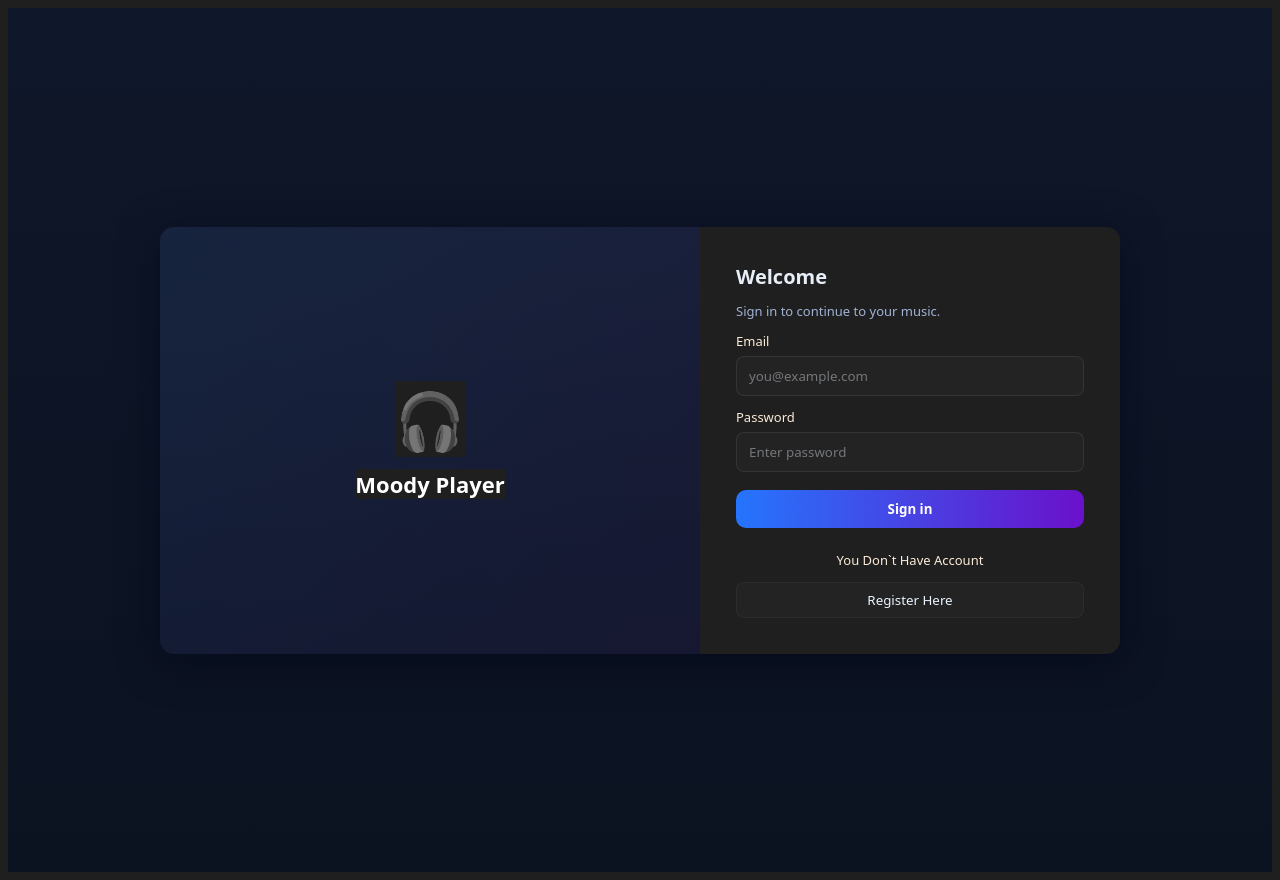
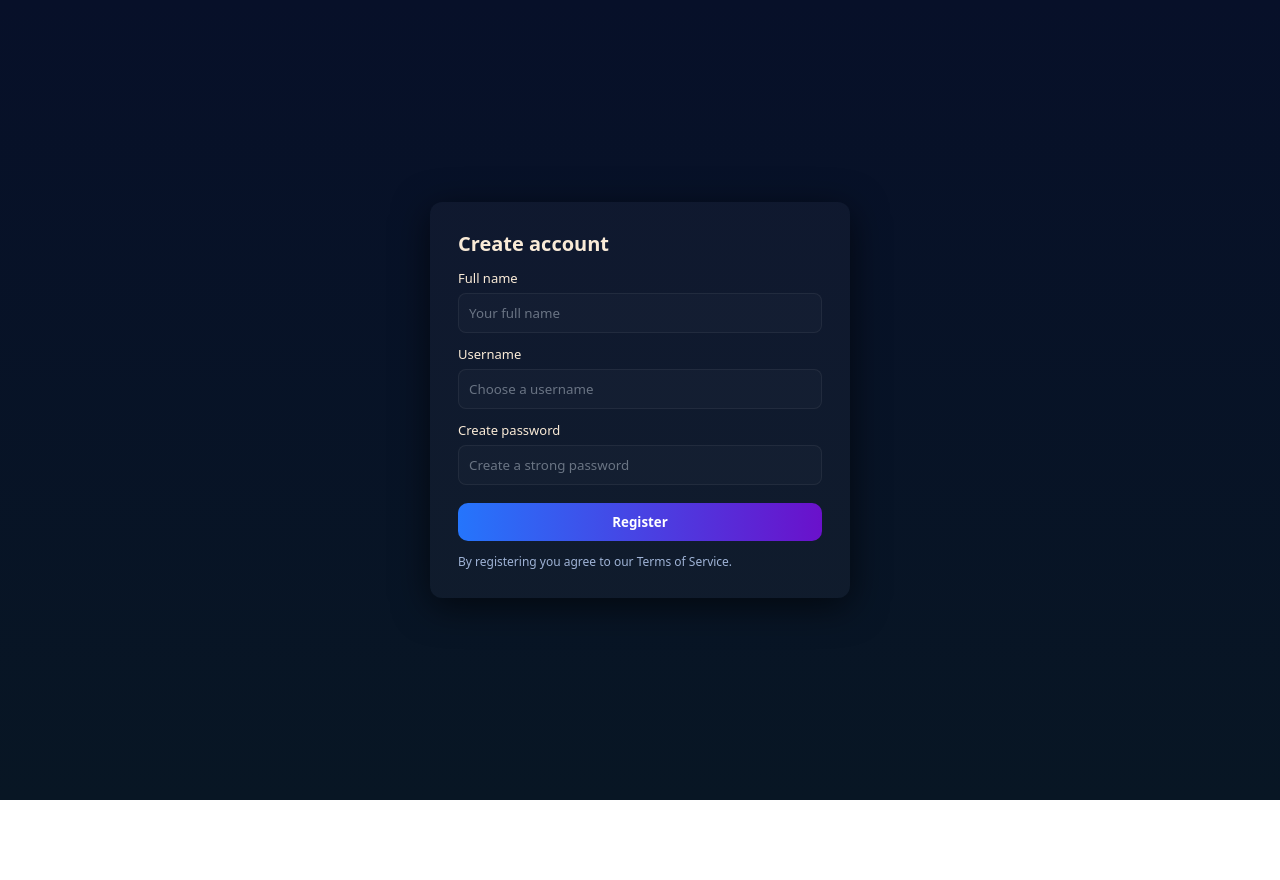
Before and after one commit to Gauravmoghe0709/Moody-Player, a React (Vite) app in the folder Frontend/: page /Register in a window 1280 px wide. After the commit the page ends 800 px from the top, so only its background shows below. Built offline with nearby package versions, Linux system fonts and the light colour scheme.

Commit message:
feat: Implement user registration and update authentication model

```diff
--- a/Frontend/src/App.css
+++ b/Frontend/src/App.css
@@ -1,6 +1,9 @@
 *{
-    background-color:rgb(32, 31, 31);
+    box-sizing: border-box;
+    padding: 0;
+    margin: 0;
     color: antiquewhite;
+    overflow: hidden;
 
     font-family: system-ui, -apple-system, BlinkMacSystemFont, 'Segoe UI', Roboto, Oxygen, Ubuntu, Cantarell, 'Open Sans', 'Helvetica Neue', sans-serif;
 }
--- a/Frontend/src/App.jsx
+++ b/Frontend/src/App.jsx
@@ -1,6 +1,7 @@
 import { useState } from 'react'
 import './App.css'
 import Login from './pages/Login'
+import FaceRouter from './Router/FaceRouter'
 
 
 
@@ -13,7 +14,8 @@ function App() {
   return (
     <>
 
-    <Login></Login>
+
+    <FaceRouter></FaceRouter>
 
 
     </>
--- a/Frontend/src/Router/FaceRouter.jsx
+++ b/Frontend/src/Router/FaceRouter.jsx
@@ -1,11 +1,13 @@
 import { Routes, Route } from "react-router-dom"
-import Login from "../component/Login"
+import Register from "../pages/Register"
+import Login from "../pages/Login"
 
 const FaceRouter = () => {
     return (
         <>
             <Routes>
-                <Route path="/Login" element={<Login></Login>}></Route>
+                <Route path="/" element={<Login></Login>}></Route>
+                <Route path="/Register" element={<Register></Register>}></Route>
             </Routes>
         </>
 
--- a/Frontend/src/pages/Login.jsx
+++ b/Frontend/src/pages/Login.jsx
@@ -1,10 +1,15 @@
-import React, { useState } from "react";
+import  { useState } from "react";
 import "./Login.css";
 import axios from "axios"
+import {useNavigate} from "react-router-dom"
 
 const Login = () => {
 	const [username, setusername] = useState("");
 	const [password, setPassword] = useState("");
+	const navigate = useNavigate()
+
+
+
 
 
 	const handleSubmit = async (e) => {
@@ -66,7 +71,7 @@ const Login = () => {
           </div>
 
 					<div className="lp-socials">
-						<button type="button" className="lp-social lp-google">Register Here</button>
+						<button type="button" className="lp-social lp-google" onClick={()=>{navigate("/Register")}}>Register Here</button>
 					</div>
 				</form>
 			</div>
--- /dev/null
+++ b/Frontend/src/pages/Register.css
@@ -0,0 +1,37 @@
+.rg-container {
+	min-height: 100vh;
+	display: flex;
+	align-items: center;
+	justify-content: center;
+	background: linear-gradient(180deg,#071029 0,#081624 100%);
+	padding: 24px;
+}
+
+.rg-form {
+	width: 100%;
+	max-width: 420px;
+	background: rgba(255,255,255,0.03);
+	padding: 28px;
+	border-radius: 12px;
+	box-shadow: 0 8px 36px rgba(0,0,0,0.6);
+	display: flex;
+	flex-direction: column;
+	gap: 12px;
+	color: #eaf4ff;
+}
+
+.rg-title { margin: 0; font-size: 20px; }
+.rg-sub { margin: 0; color: #9fb3d6; font-size: 13px; }
+
+.rg-error { background: #3b0a0a; color: #ffd6d6; padding: 8px; border-radius: 8px; }
+
+.rg-field { display:flex; flex-direction:column; gap:6px; font-size:13px; }
+.rg-field input { padding:10px; border-radius:8px; border:1px solid rgba(255,255,255,0.06); background: rgba(255,255,255,0.02); color: #eaf4ff; }
+.rg-field input::placeholder { color: rgba(235,245,255,0.4); }
+
+.rg-btn { margin-top:6px; padding:10px; border-radius:10px; border:none; background: linear-gradient(90deg,#2575fc,#6a11cb); color:#fff; font-weight:600; cursor:pointer; }
+.rg-note { font-size:12px; color:#9fb3d6; }
+
+@media (max-width: 480px) {
+	.rg-form { padding: 18px; max-width: 95vw; }
+}
--- /dev/null
+++ b/Frontend/src/pages/Register.jsx
@@ -0,0 +1,66 @@
+import  { useState } from "react";
+import "./Register.css";
+import { useNavigate } from "react-router-dom";
+
+const Register = () => {
+	const [name, setName] = useState("");
+	const [username, setUsername] = useState("");
+	const [password, setPassword] = useState("");
+    const navigate = useNavigate()
+
+	const handleSubmit = (e) => {
+		e.preventDefault();
+		console.log("Register", { name, username });
+        navigate("/")
+
+	};
+
+	return (
+		<div className="rg-container">
+			<form className="rg-form" onSubmit={handleSubmit}>
+				<h2 className="rg-title">Create account</h2>
+
+
+
+				<label className="rg-field">
+					<span>Full name</span>
+					<input
+						type="text"
+						value={name}
+						onChange={(e) => setName(e.target.value)}
+						placeholder="Your full name"
+						required
+					/>
+				</label>
+
+				<label className="rg-field">
+					<span>Username</span>
+					<input
+						type="text"
+						value={username}
+						onChange={(e) => setUsername(e.target.value)}
+						placeholder="Choose a username"
+						required
+					/>
+				</label>
+
+				<label className="rg-field">
+					<span>Create password</span>
+					<input
+						type="password"
+						value={password}
+						onChange={(e) => setPassword(e.target.value)}
+						placeholder="Create a strong password"
+						required
+					/>
+				</label>
+
+				<button className="rg-btn" type="submit">Register</button>
+
+				<p className="rg-note">By registering you agree to our Terms of Service.</p>
+			</form>
+		</div>
+	);
+};
+
+export default Register;
```
Also changed, not shown: 2 other files (tests, documents, lock files or other folders).
